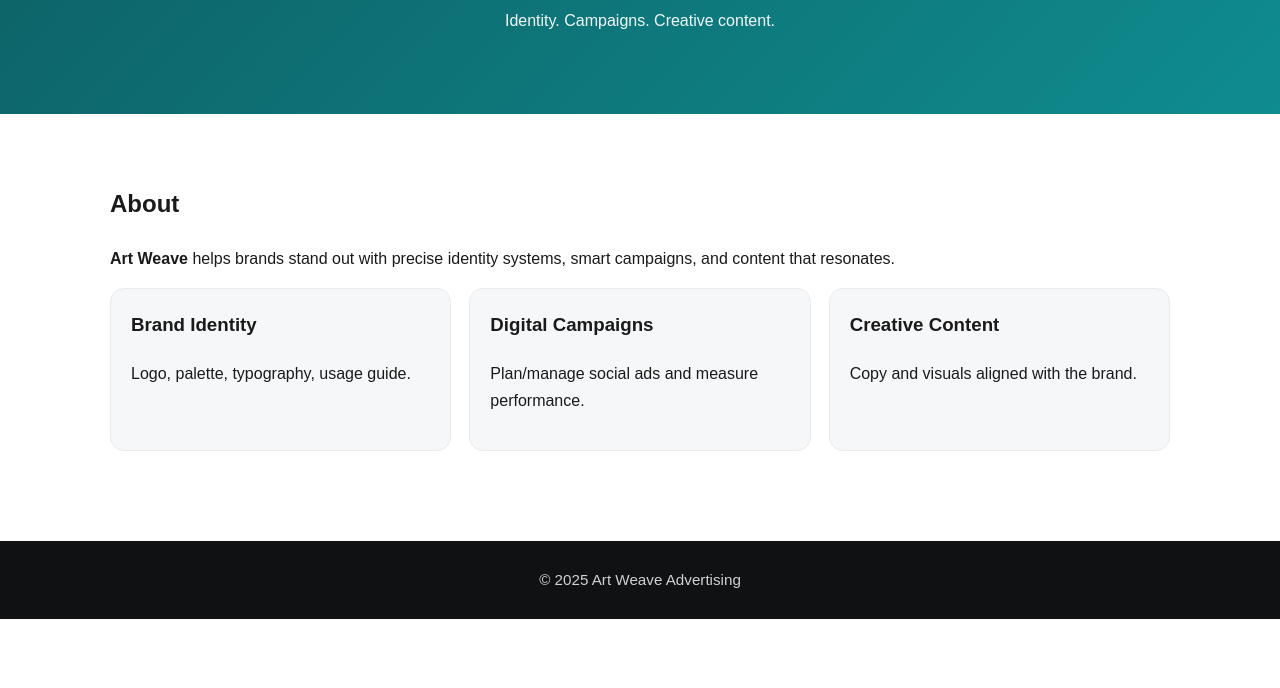
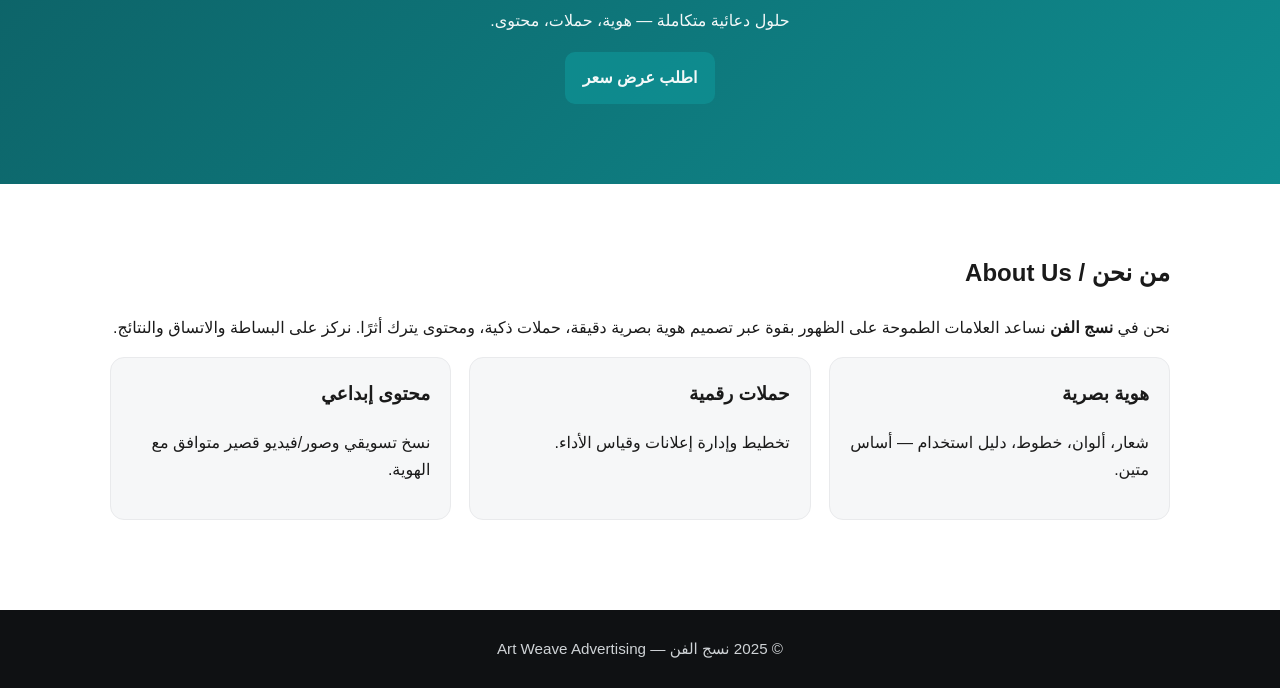
Before and after one commit to weaveart2030-prog/artweave-website, a plain HTML site: page index.html in a window 1280 px wide. Shown: the part 241-929 px from the top of the page. Before the commit the page ends 860 px from the top, so only its background shows below. Drawn offline with Linux system fonts and the light colour scheme.

Commit message:
Add files via upload

```diff
--- a/index.html
+++ b/index.html
@@ -1,9 +1,16 @@
 <!DOCTYPE html>
-<html lang='en'><head><meta charset='UTF-8'/><meta name='viewport' content='width=device-width, initial-scale=1.0'/>
-<title>Art Weave | Home</title><link rel='icon' href='../assets/favicon.svg' type='image/svg+xml'><link href='../style.css' rel='stylesheet'/></head>
-<body><header><div class='container nav'><div class='brand'><img src='../assets/logo.svg' alt='Art Weave logo'><div><div style='font-weight:800'>Art Weave</div><div class='small'>Advertising</div></div></div>
-<nav><a href='../index.html'>AR</a><a href='index.html'>Home</a><a href='../contact.html'>Contact</a><a href='../portfolio.html'>Portfolio</a></nav></div></header>
-<section class='hero'><div class='container'><h1>We weave ideas into a clear brand</h1><p>Identity. Campaigns. Creative content.</p></div></section>
-<section><div class='container'><h2>About</h2><p><strong>Art Weave</strong> helps brands stand out with precise identity systems, smart campaigns, and content that resonates.</p>
-<div class='grid services'><div class='card'><h3>Brand Identity</h3><p>Logo, palette, typography, usage guide.</p></div><div class='card'><h3>Digital Campaigns</h3><p>Plan/manage social ads and measure performance.</p></div><div class='card'><h3>Creative Content</h3><p>Copy and visuals aligned with the brand.</p></div></div></div></section>
-<footer><div class='container'>&copy; 2025 Art Weave Advertising</div></footer></body></html>
+<html lang='ar' dir='rtl'><head><meta charset='UTF-8'/><meta name='viewport' content='width=device-width, initial-scale=1.0'/>
+<title>نسج الفن | Art Weave</title><link rel='icon' href='assets/favicon.svg' type='image/svg+xml'><link href='style.css' rel='stylesheet'/></head>
+<body><header><div class='container nav'>
+<div class='brand'><img src='assets/logo.svg' alt='Art Weave logo'><div><div style='font-weight:800'>نسج الفن</div><div class='small'>Art Weave Advertising</div></div></div>
+<nav><a href='index.html'>الرئيسية</a><a href='portfolio.html'>أعمالنا</a><a href='contact.html'>تواصل</a></nav><div class='lang'><a class='active' href='#'>AR</a><a href='en/index.html'>EN</a></div>
+</div></header>
+<section class='hero'><div class='container'><h1>ننسج أفكارك إلى هوية تُرى وتُسمع</h1><p>حلول دعائية متكاملة — هوية، حملات، محتوى.</p>
+<p style='margin-top:18px'><a class='btn' href='contact.html'>اطلب عرض سعر</a></p></div></section>
+<section><div class='container'><h2>من نحن / About Us</h2>
+<p>نحن في <strong>نسج الفن</strong> نساعد العلامات الطموحة على الظهور بقوة عبر تصميم هوية بصرية دقيقة، حملات ذكية، ومحتوى يترك أثرًا. نركز على البساطة والاتساق والنتائج.</p>
+<div class='grid services'><div class='card'><h3>هوية بصرية</h3><p>شعار، ألوان، خطوط، دليل استخدام — أساس متين.</p></div>
+<div class='card'><h3>حملات رقمية</h3><p>تخطيط وإدارة إعلانات وقياس الأداء.</p></div>
+<div class='card'><h3>محتوى إبداعي</h3><p>نسخ تسويقي وصور/فيديو قصير متوافق مع الهوية.</p></div></div>
+</div></section>
+<footer><div class='container'>&copy; 2025 نسج الفن — Art Weave Advertising</div></footer></body></html>
```
